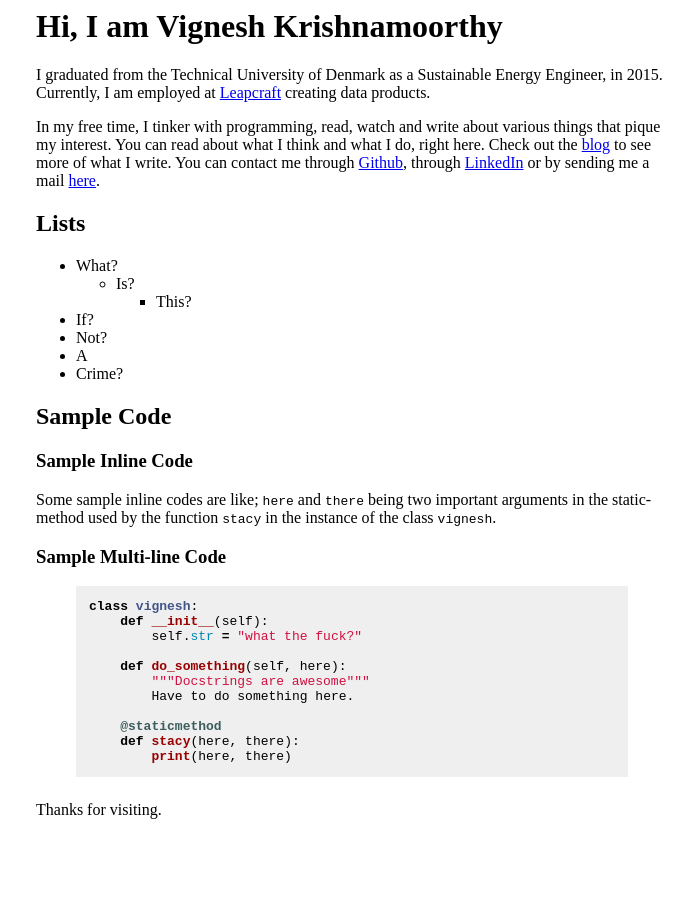
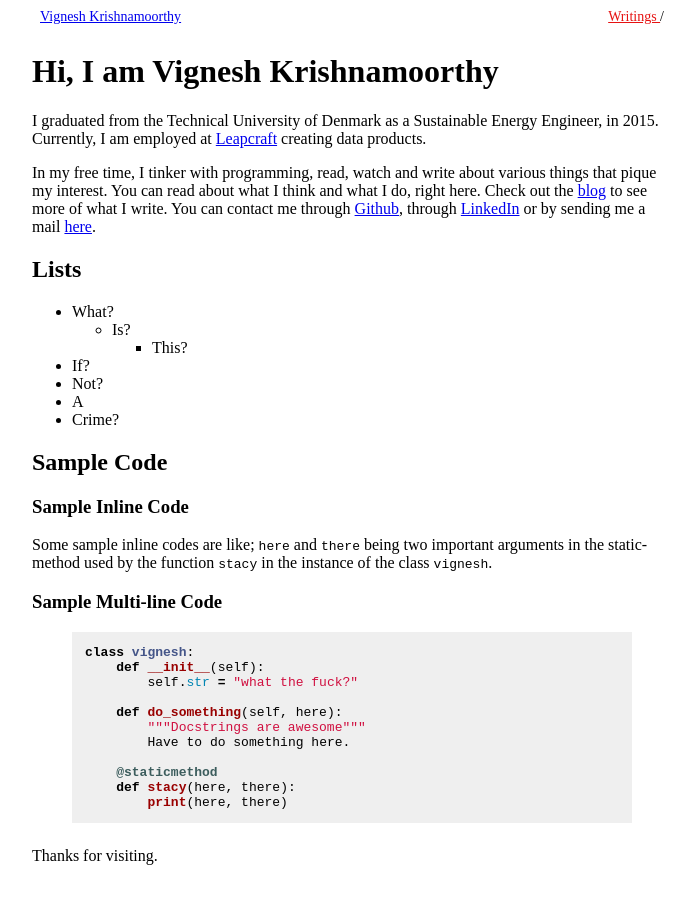
Before and after one commit to vignkri/vignkri.github.io, a Jekyll site: the page built from index.md, in a window 1280 px wide. Shown: the whole page, without its empty margins (288-983 px from the left). Built offline with Jekyll 4.4.1, drawn with Linux system fonts in a browser that asks for light colours; comment, search, counter and statistics services are not loaded.

Commit message:
Add navigation, links and basic formatting.

```diff
--- /dev/null
+++ b/_data/navigation.yml
@@ -0,0 +1,4 @@
+# Site Navigation Links
+
+- title: Writings
+  url: /blog/
--- /dev/null
+++ b/_includes/navigation.html
@@ -0,0 +1,29 @@
+<div class="navigation-wrapper">
+    <div class="top-navigation">
+        <div class="site-name">
+            <a href="{{ site.url }}/">
+                <navlinker>
+                Vignesh Krishnamoorthy
+                </navlinker>
+            </a>
+        </div class="site-name">
+        <div role="navigation" id="site-nav" class="nav">
+            <ul>
+                {% for link in site.data.navigation %}
+                {% if link.url contains 'http' %}
+                {% assign domain = '' %}
+                {% else %}
+                {% assign domain = site.url %}
+                {% endif %}
+                <li>
+                    <a href="{{ domain }}{{ link.url }}" {% if link.url contains 'http' %}target="_blank"{% endif %}>
+                        <navlinker>
+                        {{ link.title }}
+                        </navlinker>
+                    </a> /
+                </li>
+				{% endfor %}
+            </ul>
+        </div>
+    </div><!-- /.top-navigation -->
+</div><!-- /.navigation-wrapper -->
--- a/_layouts/home.html
+++ b/_layouts/home.html
@@ -1,6 +1,7 @@
 <head>
 {% include head.html %}
 {% include analytics.html %}
+{% include navigation.html %}
 </head>
 
 <body class="home">
--- a/_sass/variables.scss
+++ b/_sass/variables.scss
@@ -1,5 +1,9 @@
 // Code Spacing
 $code-spacing: 0.30px;
 
-// Highlighter Colors
+// Colors
+//  -- navigation
+$nav-bg: #ffffff;
+$nav-fcolor: #e61212;
+//  -- highlighter colors
 $code-bg: #efefef;
--- a/assets/css/main.scss
+++ b/assets/css/main.scss
@@ -5,6 +5,12 @@
 @import "typography";
 @import "variables";
 @import "highlighter";
+
+.home {
+    margin-top: 0px;
+    margin-right: 0px;
+    margin-left: 0px;
+}
 
 .content {
     width: 50%;
@@ -16,6 +22,37 @@
     margin: auto;
 }
 
+.navigation-wrapper {
+    background-color: $nav-bg;
+    padding: 16px 16px 16px 16px;
+}
+
+.site-name {
+    float: left;
+}
+
+.top-navigation {
+    width: 50%;
+    margin: auto;
+    font-size: 14;
+
+    ul {
+        position: relative;
+        margin-top: -1.5em;
+        padding-left: 0px;
+    }
+
+    li {
+        list-style: none;
+        float: right;
+    }
+
+    li a {
+        text-align: center;
+        color: $nav-fcolor;
+    }
+}
+
 h1 {
     font-family: $base-font;
 }
```
